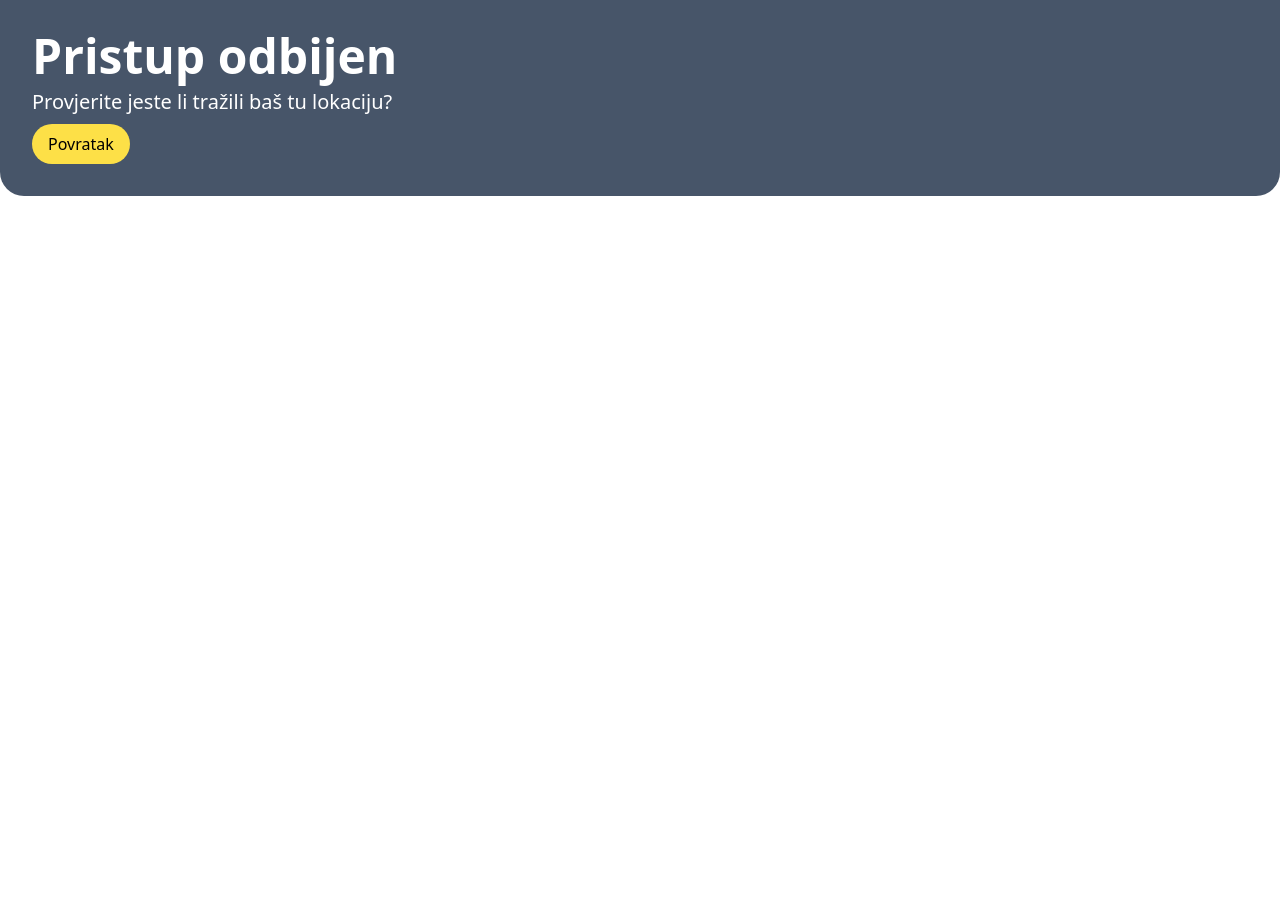
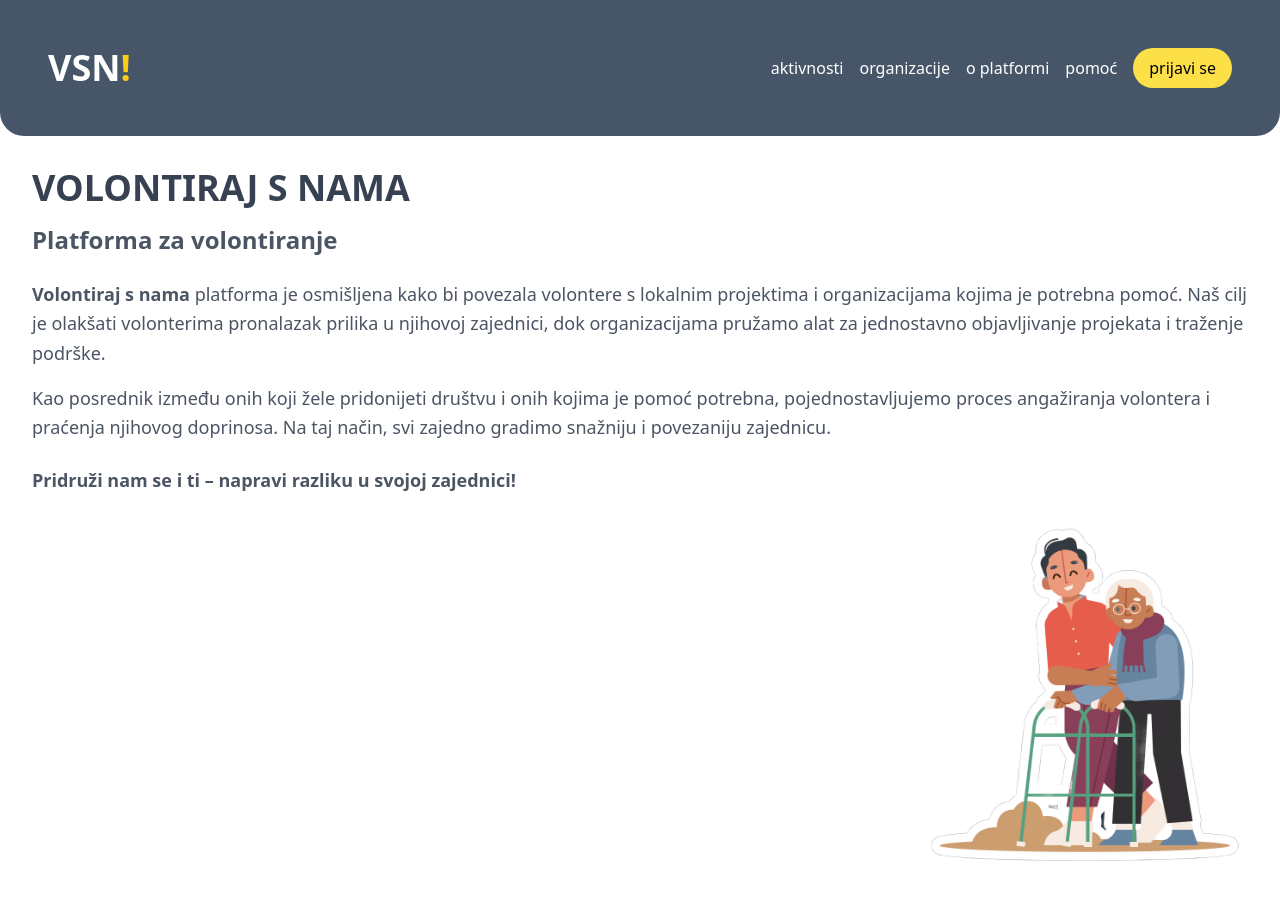
Before and after one commit to patricijamarijanovic/cetvrta-zona, a React (Vite) app in the folder IzvorniKod/frontend/volontiranje-app/: page /about-page in a window 1280 px wide. Before the commit the page ends 800 px from the top, so only its background shows below. Built offline with nearby package versions, Linux system fonts and the light colour scheme.

Commit message:
Dodana stranica O platformi
O platformi za neprijavljene (AboutPage.jsx), volontere (AboutPageVol.jsx) i organizacije (AboutPageOrg.jsx)

```diff
--- a/IzvorniKod/frontend/volontiranje-app/src/App.jsx
+++ b/IzvorniKod/frontend/volontiranje-app/src/App.jsx
@@ -37,6 +37,10 @@ import HelpForm from "./components/HelpForm";
 import HelpFormOrg from "./components/HelpFormOrg";
 import HelpFormVol from "./components/HelpFormVol";
 
+import AboutPage from "./pages/AboutPage";
+import AboutPageVol from "./pages/AboutPageVol";
+import AboutPageOrg from "./pages/AboutPageOrg";
+
 function App() {
   return (
     <BrowserRouter>
@@ -74,6 +78,11 @@ function App() {
         <Route path="/organization/help" element={<HelpFormOrg/>}/>
         <Route path="/volunteer/help" element={<HelpFormVol/>}/>
 
+        <Route path="/about-page" element={<AboutPage/>}/>
+        <Route path="/volunteer/about-page" element={<AboutPageVol/>}/>
+        <Route path="/organization/about-page" element={<AboutPageOrg/>}/>
+
+
         <Route path="*" element={<ErrorPage />} />
       </Routes>
     </BrowserRouter>
--- /dev/null
+++ b/IzvorniKod/frontend/volontiranje-app/src/pages/AboutPage.jsx
@@ -0,0 +1,48 @@
+import { useNavigate } from "react-router-dom";
+import { useEffect, useState } from "react";
+import NavBar from "./assets/navBar";
+
+function AboutPage() {
+  const navigate = useNavigate();
+
+  const role = localStorage.getItem("role");
+  console.log(role)
+
+  return (
+    <div className="relative min-h-screen">
+      <div className="bg-slate-600 rounded-b-3xl text-white">
+        <NavBar />
+      </div>
+      <div className="p-8">
+        <h1 className="text-4xl font-bold text-gray-700 mb-4">VOLONTIRAJ S NAMA</h1>
+        <h2 className="text-2xl font-semibold text-gray-600 mb-6">Platforma za volontiranje</h2>
+        <p className="text-lg text-gray-600 leading-relaxed">
+          <strong>Volontiraj s nama</strong> platforma je osmišljena kako bi povezala volontere s lokalnim
+          projektima i organizacijama kojima je potrebna pomoć. Naš cilj je olakšati volonterima
+          pronalazak prilika u njihovoj zajednici, dok organizacijama pružamo alat za jednostavno
+          objavljivanje projekata i traženje podrške.
+        </p>
+        <p className="text-lg text-gray-600 leading-relaxed mt-4">
+          Kao posrednik između onih koji žele pridonijeti društvu i onih kojima je pomoć potrebna,
+          pojednostavljujemo proces angažiranja volontera i praćenja njihovog doprinosa. Na taj način,
+          svi zajedno gradimo snažniju i povezaniju zajednicu.
+        </p>
+        <p className="text-lg font-semibold text-gray-600 mt-6">
+          Pridruži nam se i ti – napravi razliku u svojoj zajednici!
+        </p>
+        </div>
+
+          <div className="flex justify-center md:justify-end -mt-[30px]">
+            <img
+              src="/images/sticker1.png"
+              alt="Volunteer helping the old lady"
+              width={400}
+              height={400}
+              className="max-w-[80%]"
+            />
+      </div>
+    </div>
+  );
+}
+
+export default AboutPage;
--- /dev/null
+++ b/IzvorniKod/frontend/volontiranje-app/src/pages/AboutPageOrg.jsx
@@ -0,0 +1,82 @@
+import { useNavigate } from "react-router-dom";
+import { useEffect, useState } from "react";
+import NavBarLoggedIn from "./assets/navBarOrg";
+import axios from "axios";
+
+const BACK_URL = "http://localhost:8080";
+
+function AboutPageOrg() {
+    const [message, setMessage] = useState("");
+  const navigate = useNavigate();
+
+ useEffect(() => {
+    console.log("u organizacijskom sam home pageu");
+    const token = localStorage.getItem("token");
+    console.log("Tu je token!" + token);
+    if (!token) {
+      console.log("nema tokena!");
+      navigate("/not-authorized", { replace: true });
+
+      return;
+    }
+
+    console.log("saljem token na backend");
+    axios
+      .get(`${BACK_URL}/organization/home`, {
+        headers: {
+          Authorization: `Bearer ${token}`,
+        },
+      })
+      .then((response) => {
+        setMessage(response.data);
+        console.log("Tu sam!");
+      })
+      .catch((error) => {
+        console.log("error: ", error);
+        console.error("Greška prilikom provjere tokena:", error.message); // Dodano ispisivanje glavne poruke
+        if (error.response) {
+          console.error("Odgovor poslužitelja:", error.response.data); // Dodano ispisivanje server response data
+        }
+        navigate("/not-authorized", { replace: true });
+      });
+  }, [navigate]);
+
+
+  return (
+    <div className="relative min-h-screen">
+      <div className="bg-slate-600 rounded-b-3xl text-white">
+        <NavBarLoggedIn />
+      </div>
+      <div className="p-8">
+        <h1 className="text-4xl font-bold text-gray-700 mb-4">VOLONTIRAJ S NAMA</h1>
+        <h2 className="text-2xl font-semibold text-gray-600 mb-6">Platforma za volontiranje</h2>
+        <p className="text-lg text-gray-600 leading-relaxed">
+          <strong>Volontiraj s nama</strong> platforma je osmišljena kako bi povezala volontere s lokalnim
+          projektima i organizacijama kojima je potrebna pomoć. Naš cilj je olakšati volonterima
+          pronalazak prilika u njihovoj zajednici, dok organizacijama pružamo alat za jednostavno
+          objavljivanje projekata i traženje podrške.
+        </p>
+        <p className="text-lg text-gray-600 leading-relaxed mt-4">
+          Kao posrednik između onih koji žele pridonijeti društvu i onih kojima je pomoć potrebna,
+          pojednostavljujemo proces angažiranja volontera i praćenja njihovog doprinosa. Na taj način,
+          svi zajedno gradimo snažniju i povezaniju zajednicu.
+        </p>
+        <p className="text-lg font-semibold text-gray-600 mt-6">
+          Pridruži nam se i ti – napravi razliku u svojoj zajednici!
+        </p>
+        </div>
+
+          <div className="flex justify-center md:justify-end -mt-[30px]">
+            <img
+              src="/images/sticker1.png"
+              alt="Volunteer helping the old lady"
+              width={400}
+              height={400}
+              className="max-w-[80%]"
+            />
+      </div>
+    </div>
+  );
+}
+
+export default AboutPageOrg;
--- /dev/null
+++ b/IzvorniKod/frontend/volontiranje-app/src/pages/AboutPageVol.jsx
@@ -0,0 +1,84 @@
+import { useNavigate } from "react-router-dom";
+import { useEffect, useState } from "react";
+import NavBarLoggedIn from "./assets/navBarVol";
+import axios from "axios";
+
+const BACK_URL = "http://localhost:8080";
+
+function AboutPageVol() {
+
+    const [message, setMessage] = useState("");
+    const navigate = useNavigate();
+
+
+  useEffect(() => {
+    console.log("u volonterskom home pageu");
+    const token = localStorage.getItem("token");
+    console.log("Tu je token!" + token);
+    if (!token) {
+      console.log("nema tokena!");
+      navigate("/not-authorized", { replace: true });
+
+      return;
+    }
+
+    console.log("saljem token na backend");
+    axios
+      .get(`${BACK_URL}/volunteer/home`, {
+        headers: {
+          Authorization: `Bearer ${token}`,
+        },
+      })
+      .then((response) => {
+        setMessage(response.data);
+        console.log("Tu sam!");
+      })
+      .catch((error) => {
+        console.log("error: ", error);
+        console.error("Greška prilikom provjere tokena:", error.message); // Dodano ispisivanje glavne poruke
+        if (error.response) {
+          console.error("Odgovor poslužitelja:", error.response.data); // Dodano ispisivanje server response data
+        }
+        navigate("/not-authorized", { replace: true });
+      });
+  }, [navigate]);
+
+
+  return (
+    <div className="relative min-h-screen">
+      <div className="bg-slate-600 rounded-b-3xl text-white">
+        <NavBarLoggedIn />
+      </div>
+      <div className="p-8">
+        <h1 className="text-4xl font-bold text-gray-700 mb-4">VOLONTIRAJ S NAMA</h1>
+        <h2 className="text-2xl font-semibold text-gray-600 mb-6">Platforma za volontiranje</h2>
+        <p className="text-lg text-gray-600 leading-relaxed">
+          <strong>Volontiraj s nama</strong> platforma je osmišljena kako bi povezala volontere s lokalnim
+          projektima i organizacijama kojima je potrebna pomoć. Naš cilj je olakšati volonterima
+          pronalazak prilika u njihovoj zajednici, dok organizacijama pružamo alat za jednostavno
+          objavljivanje projekata i traženje podrške.
+        </p>
+        <p className="text-lg text-gray-600 leading-relaxed mt-4">
+          Kao posrednik između onih koji žele pridonijeti društvu i onih kojima je pomoć potrebna,
+          pojednostavljujemo proces angažiranja volontera i praćenja njihovog doprinosa. Na taj način,
+          svi zajedno gradimo snažniju i povezaniju zajednicu.
+        </p>
+        <p className="text-lg font-semibold text-gray-600 mt-6">
+          Pridruži nam se i ti – napravi razliku u svojoj zajednici!
+        </p>
+        </div>
+
+          <div className="flex justify-center md:justify-end -mt-[30px]">
+            <img
+              src="/images/sticker1.png"
+              alt="Volunteer helping the old lady"
+              width={400}
+              height={400}
+              className="max-w-[80%]"
+            />
+      </div>
+    </div>
+  );
+}
+
+export default AboutPageVol;
--- a/IzvorniKod/frontend/volontiranje-app/src/pages/assets/navBar.jsx
+++ b/IzvorniKod/frontend/volontiranje-app/src/pages/assets/navBar.jsx
@@ -38,7 +38,7 @@ function NavBar() {
           organizacije
         </a>
 
-        <a href="#" className="hover:text-white/80 py-2">
+        <a href="/about-page" className="hover:text-white/80 py-2">
           o platformi
         </a>
         <a href="/help" className="block hover:text-white/80 py-2">
--- a/IzvorniKod/frontend/volontiranje-app/src/pages/assets/navBarOrg.jsx
+++ b/IzvorniKod/frontend/volontiranje-app/src/pages/assets/navBarOrg.jsx
@@ -36,7 +36,7 @@ function NavBarLoggedIn() {
         <a href="/organization/create-project" className="hover:text-white/80 py-2 cursor-pointer">
           kreiraj projekt
         </a>
-        <a href="/about" className="hover:text-white/80 py-2 cursor-pointer">
+        <a href="/organization/about-page" className="hover:text-white/80 py-2 cursor-pointer">
           o platformi
         </a>
         <a href="/organization/help" className="hover:text-white/80 py-2 cursor-pointer">
--- a/IzvorniKod/frontend/volontiranje-app/src/pages/assets/navBarVol.jsx
+++ b/IzvorniKod/frontend/volontiranje-app/src/pages/assets/navBarVol.jsx
@@ -41,7 +41,7 @@ function NavBarLoggedIn() {
         <a href="/volunteer/organizations-page" className="hover:text-white/80 py-2">
           organizacije
         </a>
-        <a href="#" className="hover:text-white/80 py-2">
+        <a href="/volunteer/about-page" className="hover:text-white/80 py-2">
           o platformi
         </a>
         <a href="/volunteer/help" className="hover:text-white/80 py-2">
```
